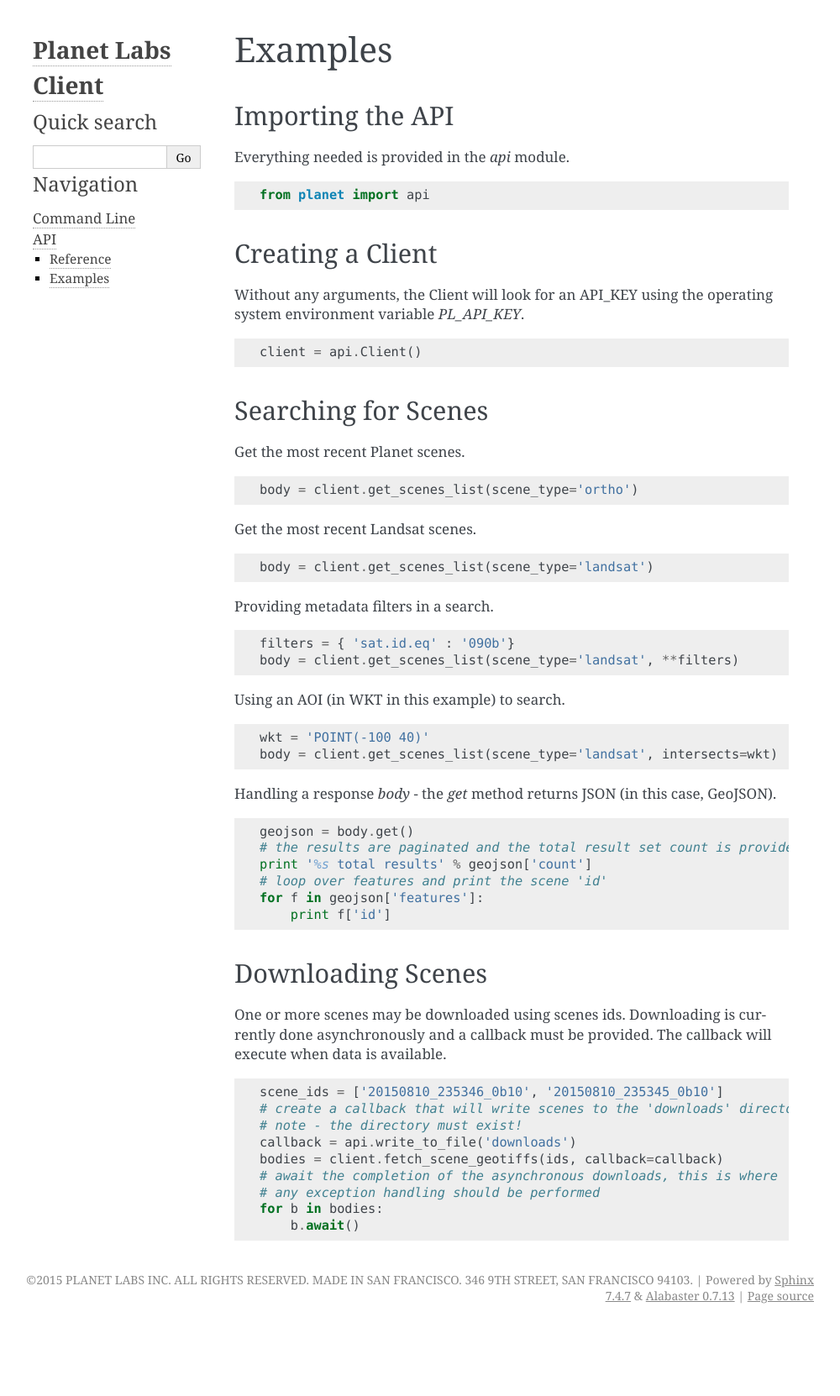
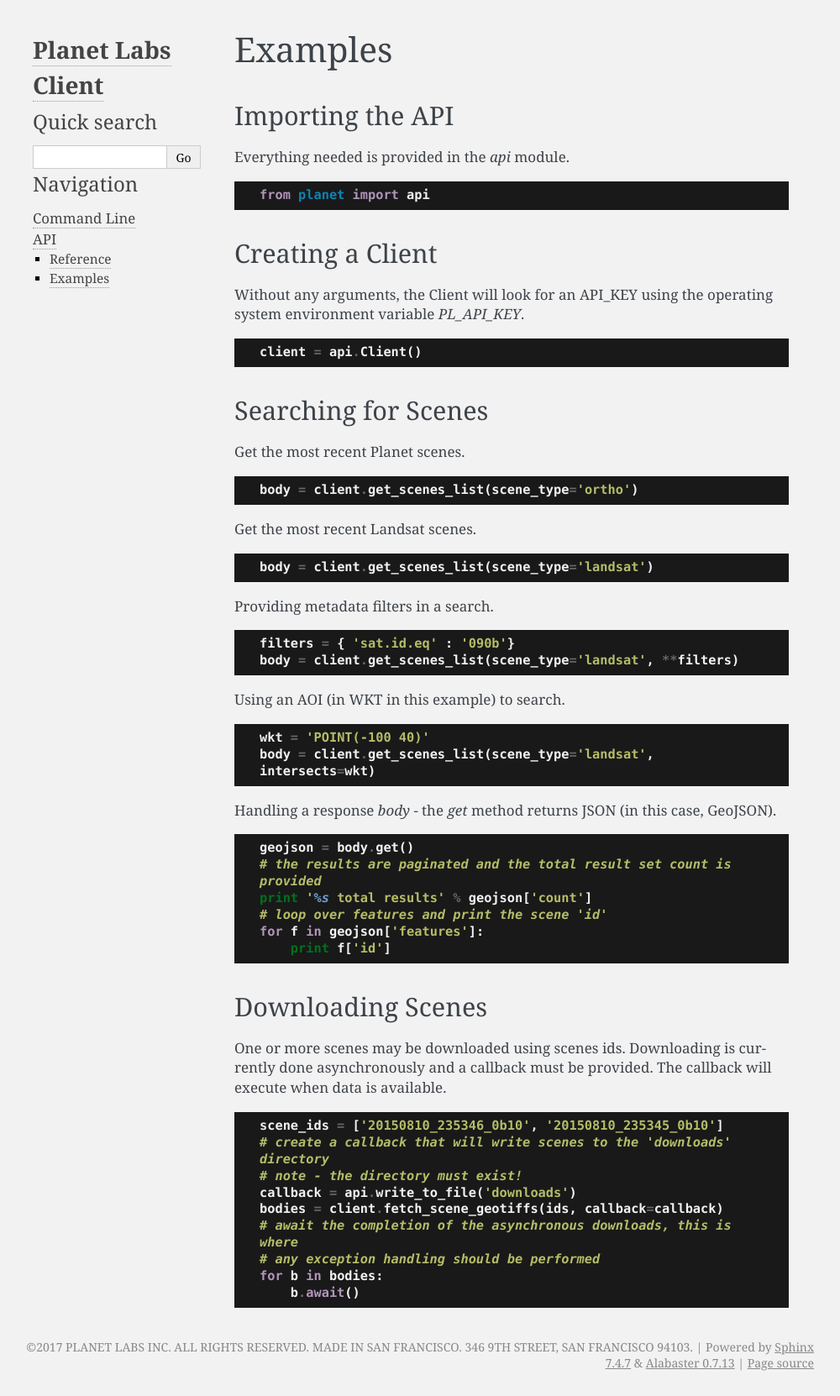
Before and after one commit to planetlabs/planet-client-python, a Sphinx documentation site: the page built from docs/source/api/examples.rst, in a window 1280 px wide. Shown: the whole page at 84% size, without its empty margins (141-1141 px from the left). Built offline with Sphinx 7.4.7, drawn with Linux system fonts in a browser that asks for light colours; before the commit the page ends 1582 px from its top, so only the background shows below that.

Commit message:
sphinx theme updates/tweaks
- colors, fonts, etc.
- new logo

```diff
--- /dev/null
+++ b/docs/source/_static/custom.css
@@ -0,0 +1,46 @@
+div.body, body {
+  background-color: #f2f2f2;
+}
+
+pre {
+  background-color: #191919;
+  word-wrap: break-word;
+  white-space: pre-wrap;
+}
+pre span {
+  font-weight: 800;
+}
+
+.highlight-text .highlight pre {
+  color: #f2f2f2;
+}
+
+.highlight-bash .highlight .c1 {
+  color: #b5bd68;
+}
+
+.highlight-bash .highlight,
+.highlight-bash .highlight .m,
+.highlight-bash .highlight .s2
+{
+  color: #f2f2f2;
+}
+
+.highlight-python .highlight .n,
+.highlight-python .highlight .p
+{
+  color: #f2f2f2;
+}
+
+.highlight-python .highlight .c1,
+.highlight-python .highlight .s1
+{
+  color: #b5bd68;
+}
+
+.highlight-python .highlight .k,
+.highlight-python .highlight .kn,
+.highlight-python .highlight .ow
+{
+  color: #b294bb;
+}
--- a/docs/source/alabaster_planet.py
+++ b/docs/source/alabaster_planet.py
@@ -1,13 +1,15 @@
-pblue = '#008fd5'
-sblue = '#18aae6'
-pgrey = ' #666666'
+pgrey = '#191919'
+pprimary_dark = '#006c72'
+
 
 html_theme_options = {
-    'logo': 'logo.png',
-    'body_text': '#000',
+    'logo': 'logo.svg',
+    'body_text': 'lighten(black, 20%)',
     'gray_1': pgrey,
-    'link': pblue,
-    'sidebar_search_button': pblue,
-    'sidebar_link': pblue,
+    'link': pgrey,
+    'font_family': 'Helvetica, sans-serif',
+    'font_size': '14px',
+    'sidebar_search_button': pprimary_dark,
+    'sidebar_link': pprimary_dark,
     'github_button': 'false',
 }
--- a/docs/source/conf.py
+++ b/docs/source/conf.py
@@ -54,7 +54,7 @@ master_doc = 'index'
 
 # General information about the project.
 project = u'Planet Labs Client'
-copyright = u'2015 PLANET LABS INC. ALL RIGHTS RESERVED. MADE IN SAN FRANCISCO. 346 9TH STREET, SAN FRANCISCO 94103'
+copyright = u'2017 PLANET LABS INC. ALL RIGHTS RESERVED. MADE IN SAN FRANCISCO. 346 9TH STREET, SAN FRANCISCO 94103'
 author = u'Planet Labs'
 
 # The version info for the project you're documenting, acts as replacement for
```
Also changed, not shown: docs/source/_static/logo.png (deleted), docs/source/_static/logo.svg (added).
